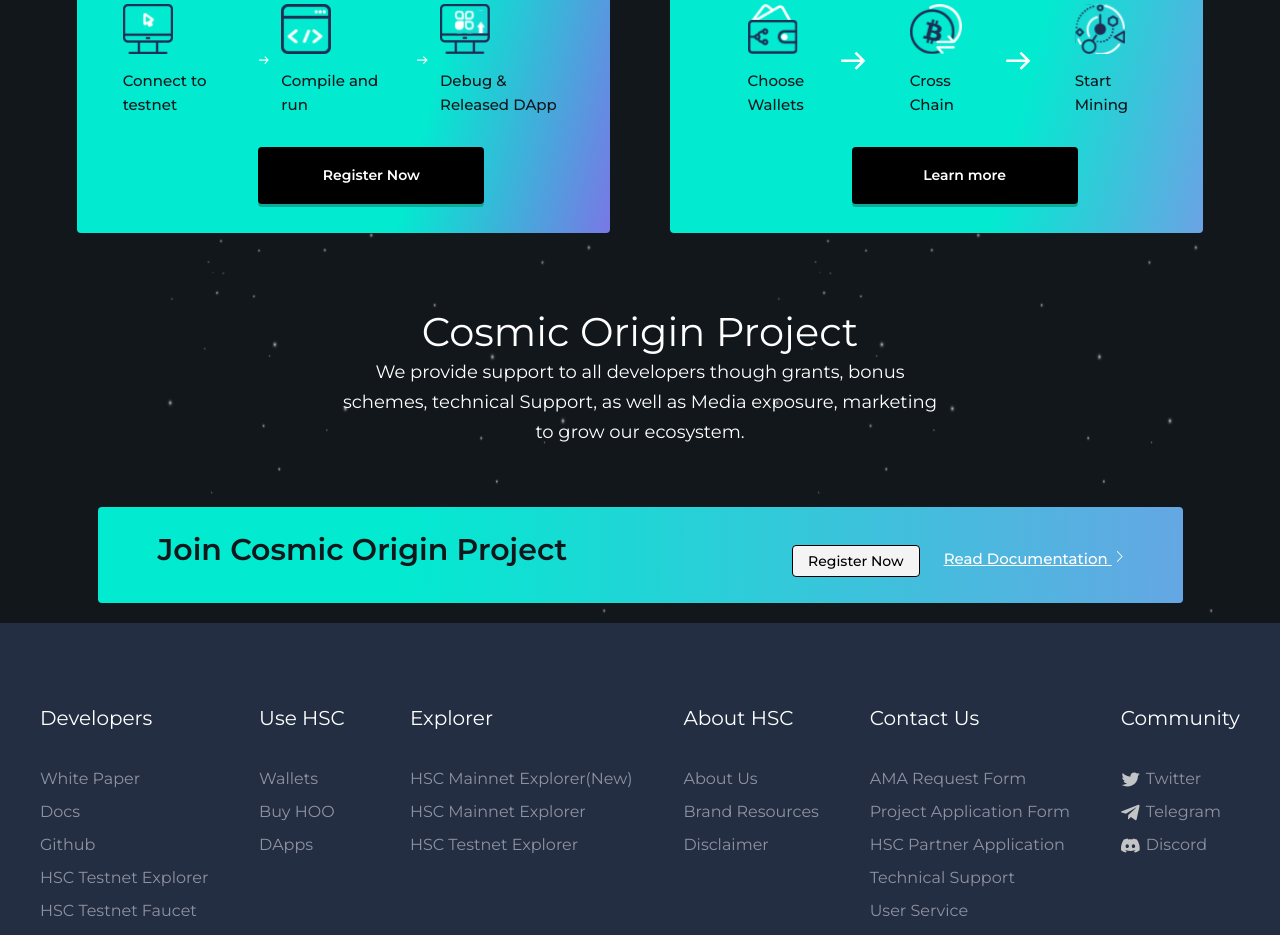
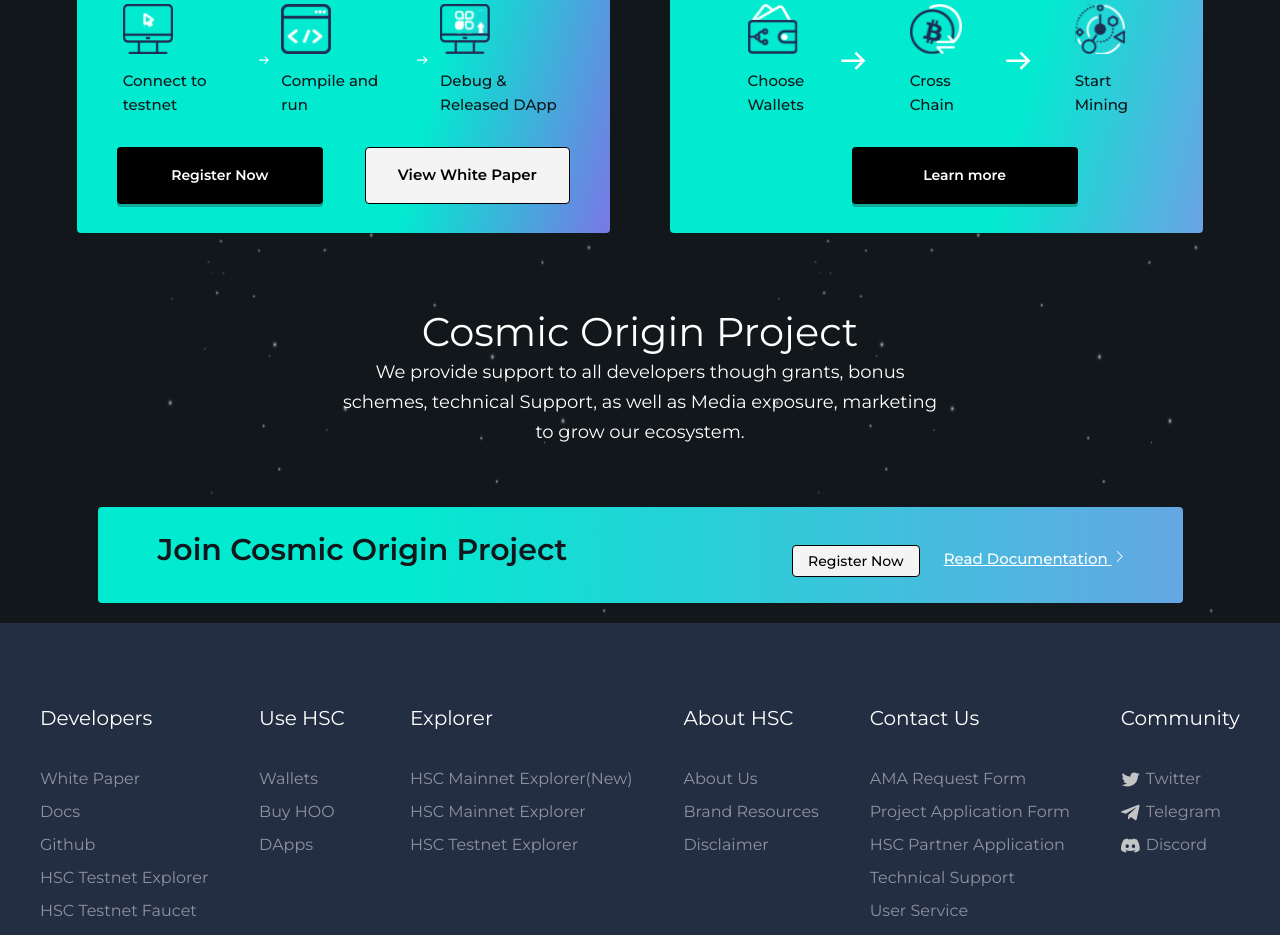
Before and after one commit to rizwanzaheer/hsc-revamp, a Vue app: page / in a window 1280 px wide. Shown: the part 1920-2855 px from the top of the page. Built offline with nearby package versions, Linux system fonts and the light colour scheme.

Commit message:
add the white papper button

```diff
--- a/src/pages/home/index.vue
+++ b/src/pages/home/index.vue
@@ -299,19 +299,18 @@
                                 class="text-[16px] leading-[30px] font-[500] text-white text-center"
                             >Start visualising your journey and apply grant</p>
                         </el-col>-->
-                        <el-col :span="10" :offset="1">
+                        <el-col :span="24" class="flex justify-center">
                             <CustomButton
                                 class="bg-black text-white hover:bg-[#8FFDFF] hover:text-black mt-3 mr-[30px] justify:center w-[226px] h-[57px]"
                                 title="Register Now"
                                 target="_blank"
                                 href="https://hoo.com"
                             />
-                            <!-- <CustomButton
-                                class="bg-black text-white hover:bg-[#8FFDFF] hover:text-black mt-3 mr-[30px] justify:center w-[226px] h-[57px]"
-                                title="White Paper"
-                                target="_blank"
-                                href="https://hoo.com"
-                            />-->
+                            <el-button
+                                type="info"
+                                plain
+                                class="hover:bg-black hover:text-white mt-3 border-black text-black w-[226px] h-[57px] leading-[18px] font-[600] text-[15px]"
+                            >View White Paper</el-button>
                         </el-col>
                     </el-row>
                 </el-col>
```
